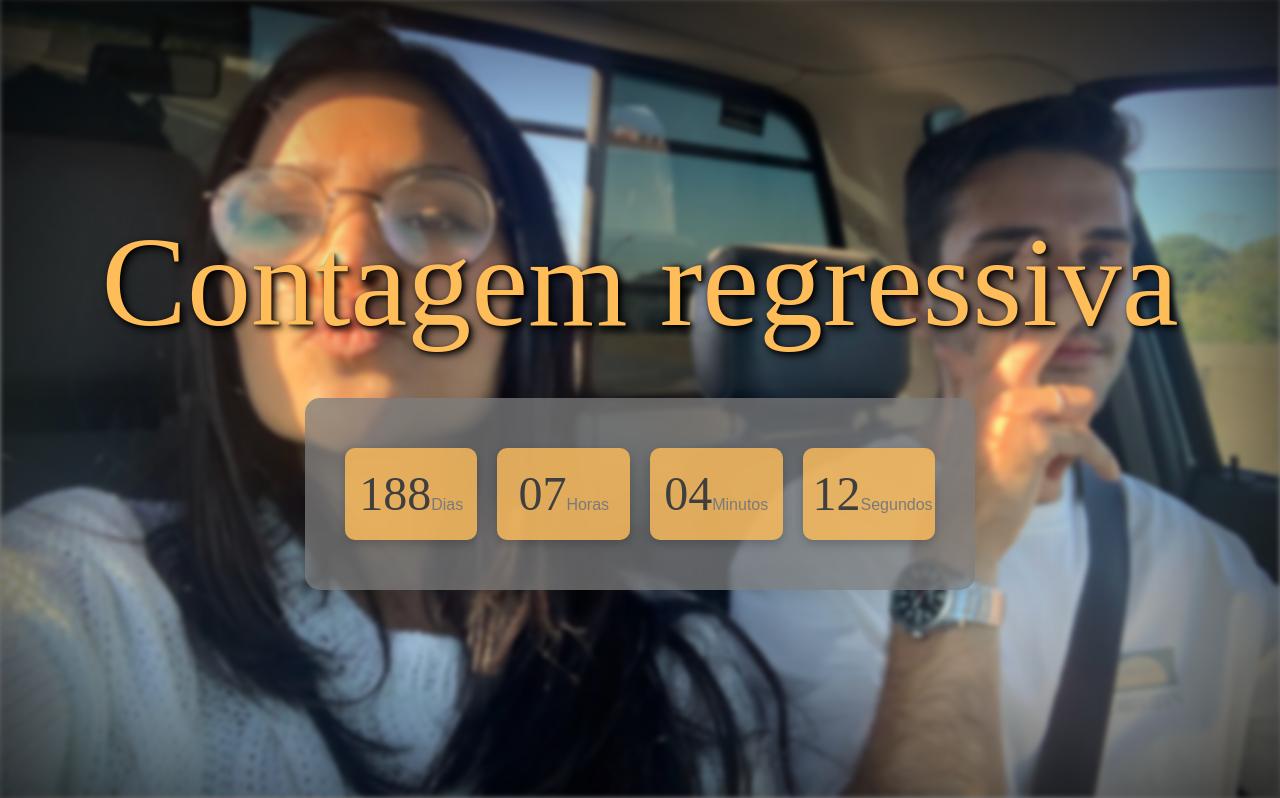
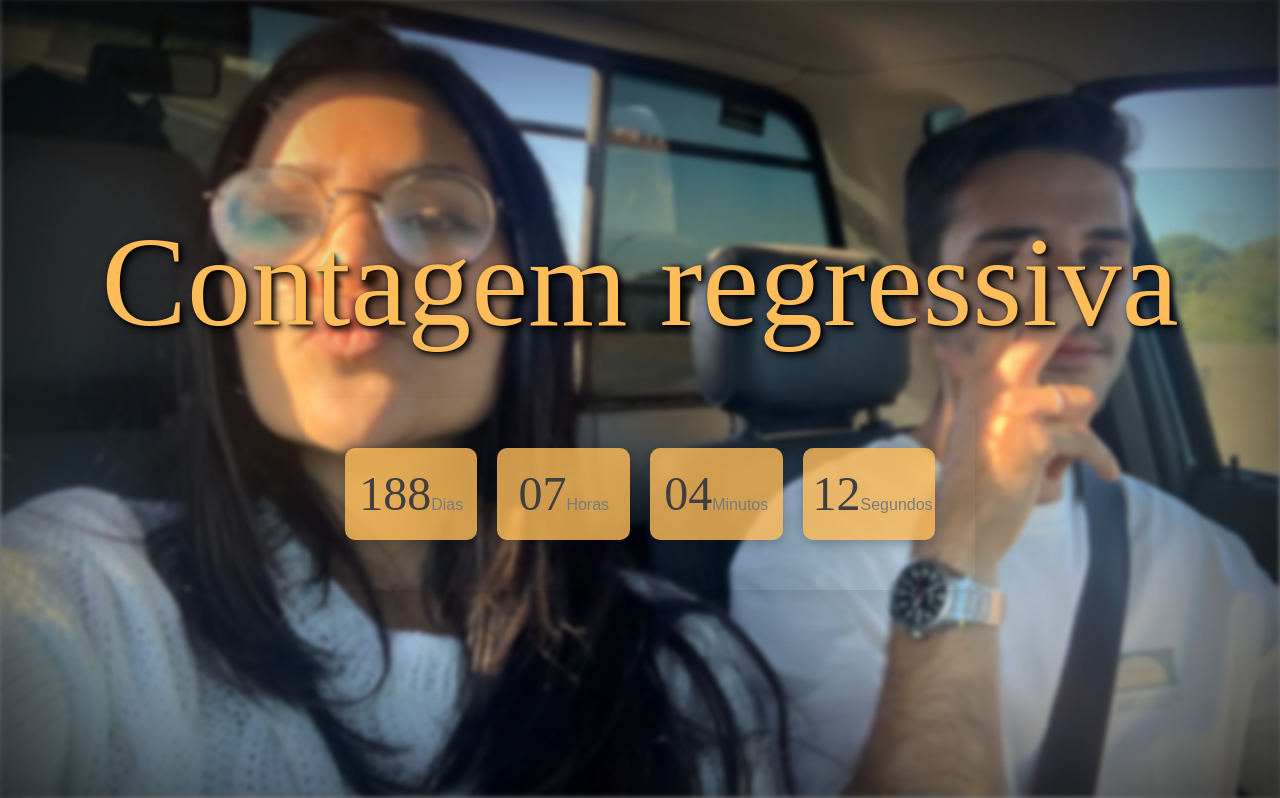
Before and after one commit to edupollheim/front_deploy_test, a Next.js app: page / in a window 1280 px wide. Shown: the part 842-1640 px from the top of the page. Built offline with nearby package versions, Linux system fonts and the light colour scheme; a web font is replaced by a local one.

Commit message:
Alteração do fundo do contador

```diff
--- a/src/app/components/Countdown.css
+++ b/src/app/components/Countdown.css
@@ -3,7 +3,7 @@
     flex-direction: column;
     align-items: center;
     text-align: center;
-    background-color: rgba(125, 125, 125, 0.75); /* Fundo branco com leve transparência */
+    background-color: rgba(125, 125, 125, 0.00); /* Fundo branco com leve transparência */
     border-radius: 15px; /* Bordas arredondadas */
     padding: 30px; /* Espaçamento interno */
     box-shadow: 0 8px 20px rgba(0, 0, 0, 0.1); /* Sombra suave para destacar */
```
